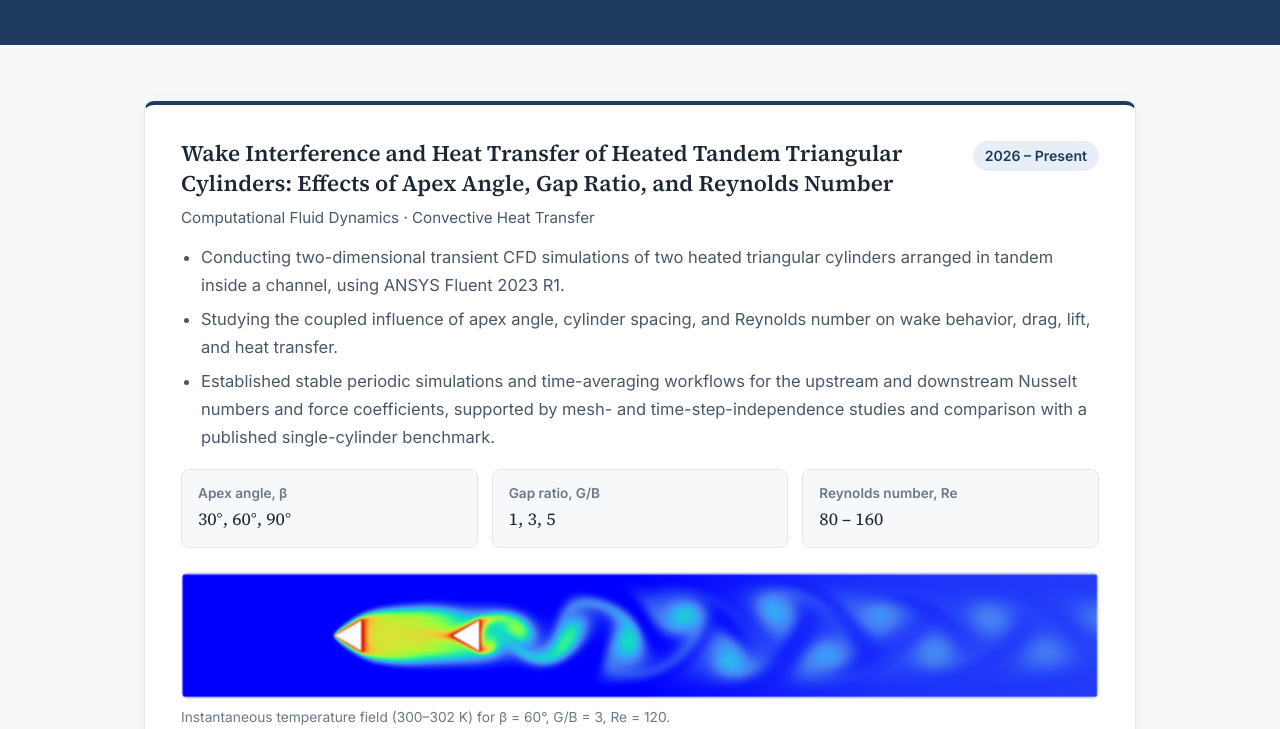
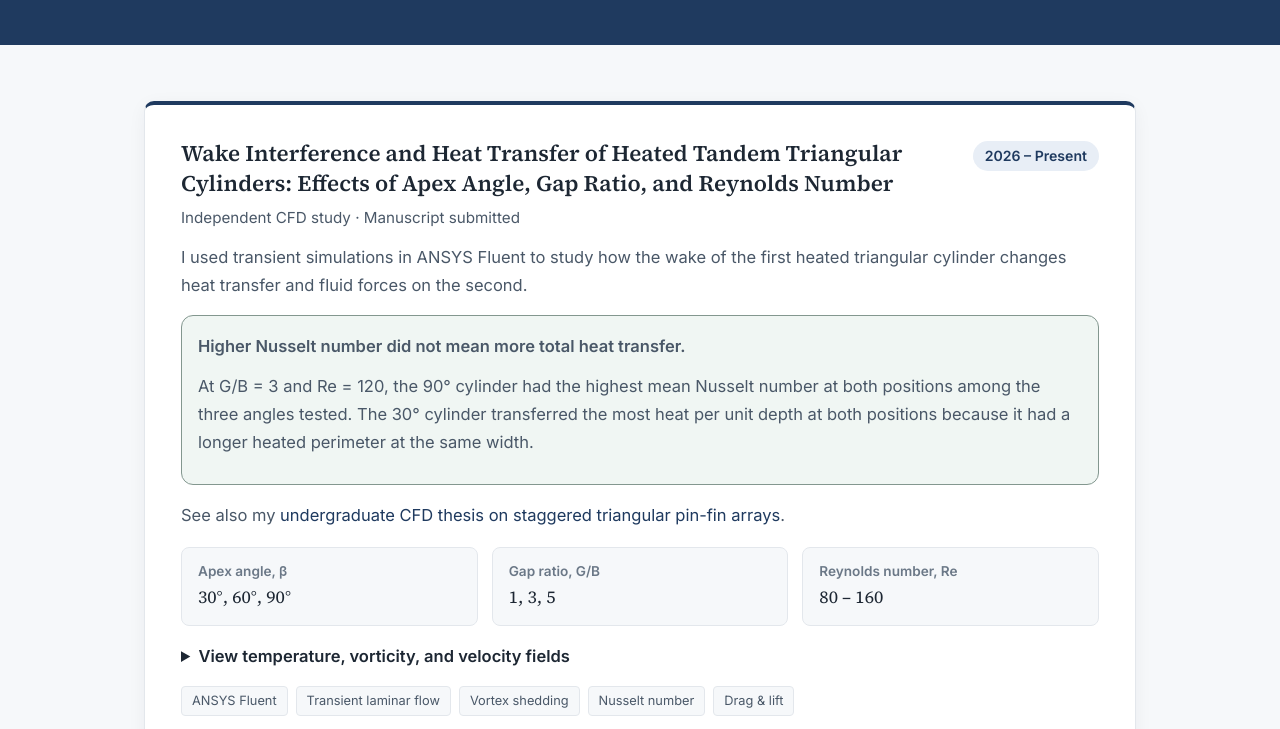
Before and after one commit to Joyanta23/joyanta23.github.io, a plain HTML site: page research.html in a window 1280 px wide. Shown: the part 222-951 px from the top of the page. Drawn offline with Linux system fonts and the light colour scheme.

Commit message:
Highlight tandem CFD findings and connect undergraduate thesis

```diff
--- a/research.html
+++ b/research.html
@@ -50,12 +50,13 @@
           <h2>Wake Interference and Heat Transfer of Heated Tandem Triangular Cylinders: Effects of Apex Angle, Gap Ratio, and Reynolds Number</h2>
           <span class="date">2026 – Present</span>
         </div>
-        <p class="meta">Computational Fluid Dynamics &middot; Convective Heat Transfer</p>
-        <ul>
-          <li>Conducting two-dimensional transient CFD simulations of two heated triangular cylinders arranged in tandem inside a channel, using ANSYS Fluent 2023 R1.</li>
-          <li>Studying the coupled influence of apex angle, cylinder spacing, and Reynolds number on wake behavior, drag, lift, and heat transfer.</li>
-          <li>Established stable periodic simulations and time-averaging workflows for the upstream and downstream Nusselt numbers and force coefficients, supported by mesh- and time-step-independence studies and comparison with a published single-cylinder benchmark.</li>
-        </ul>
+        <p class="meta">Independent CFD study · Manuscript submitted</p>
+        <p>I used transient simulations in ANSYS Fluent to study how the wake of the first heated triangular cylinder changes heat transfer and fluid forces on the second.</p>
+        <aside style="margin:1rem 0;padding:1rem;border:1px solid #83978f;border-radius:12px;background:#f0f6f3;color:#173b34">
+          <p><strong>Higher Nusselt number did not mean more total heat transfer.</strong></p>
+          <p>At G/B = 3 and Re = 120, the 90° cylinder had the highest mean Nusselt number at both positions among the three angles tested. The 30° cylinder transferred the most heat per unit depth at both positions because it had a longer heated perimeter at the same width.</p>
+        </aside>
+        <p>See also my <a href="#thesis">undergraduate CFD thesis on staggered triangular pin-fin arrays</a>.</p>
 
         <div class="param-row">
           <div class="param"><div class="label">Apex angle, β</div><div class="value">30°, 60°, 90°</div></div>
@@ -63,6 +64,7 @@
           <div class="param"><div class="label">Reynolds number, Re</div><div class="value">80 – 160</div></div>
         </div>
 
+        <details style="margin:1rem 0"><summary style="cursor:pointer;font-weight:600">View temperature, vorticity, and velocity fields</summary>
         <div class="figures">
           <figure>
             <img src="assets/img/cfd-temperature.png" alt="Instantaneous temperature field around heated tandem triangular cylinders" loading="lazy">
@@ -78,10 +80,12 @@
           </figure>
         </div>
 
+        </details>
         <div class="tags">
           <span>ANSYS Fluent</span><span>Transient laminar flow</span><span>Vortex shedding</span><span>Nusselt number</span><span>Drag &amp; lift</span>
         </div>
 
+        <details style="margin:1rem 0"><summary style="cursor:pointer;font-weight:600">View full CFD presentation · 33 slides</summary>
         <div class="slides" data-count="33" data-path="assets/img/tandem/" data-title="Tandem cylinders presentation">
           <div class="slide-stage">
             <img class="slide-main" src="assets/img/tandem/slide-01.jpg" alt="Tandem cylinders presentation, slide 1">
@@ -96,6 +100,7 @@
           </div>
           <div class="slide-thumbs"></div>
         </div>
+        </details>
       </article>
 
       <!-- Titanium ML -->
@@ -148,10 +153,8 @@
           <span class="date">2024 – 2025</span>
         </div>
         <p class="meta">Undergraduate Thesis &middot; Supervisor: Prof. Dr. Md. Shahidul Islam, Department of Mechanical Engineering, KUET</p>
-        <ul>
-          <li>Numerically studied laminar-flow heat-transfer enhancement using triangular pin-fin arrays.</li>
-          <li>Performed CFD modeling, solution monitoring, post-processing, and comparison of thermal-hydraulic behavior.</li>
-        </ul>
+        <p>For my KUET thesis, I used CFD to compare laminar heat transfer and flow behavior in staggered arrays of triangular pin fins. My work included setting up the simulations, monitoring the solutions, and comparing the thermal and flow results.</p>
+        <p>The <a href="#tandem">tandem-cylinder study</a> asks a related question at the scale of two bodies: how does the first cylinder’s wake affect the second?</p>
 
         <div class="slides" data-count="26" data-path="assets/img/thesis/" data-title="Thesis presentation">
           <div class="slide-stage">
```
